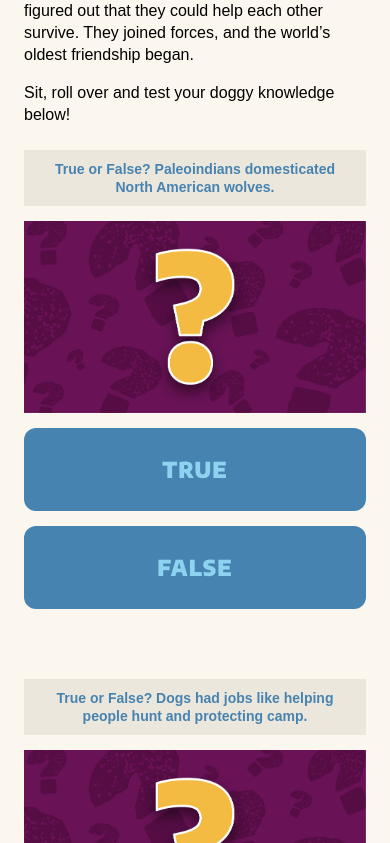
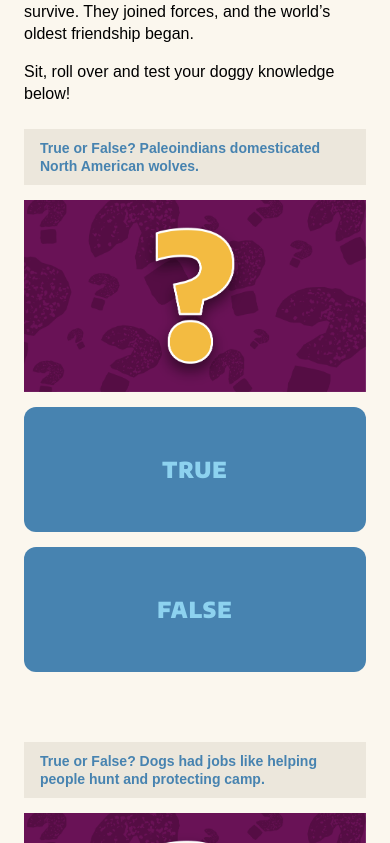
Before and after one commit to scottdickerson/paleoindian-site, a Next.js app: page /stories/daily-life in a window 390 px wide. Shown: the part 4201-5044 px from the top of the page. Built offline with nearby package versions, Linux system fonts and the light colour scheme; a web font is replaced by a local one.

Commit message:
quiz(fix): make responsive on tablet

```diff
--- a/src/styles/Cards.module.scss
+++ b/src/styles/Cards.module.scss
@@ -1,5 +1,5 @@
 .container {
-    width: 70vw; // responsive
+    width: 90%; // responsive
     perspective: 1000px;
     display: flex;
     flex-flow: column;
--- a/src/styles/Question.module.scss
+++ b/src/styles/Question.module.scss
@@ -7,7 +7,7 @@
     grid-row-gap: 15px;
 }
 
-@container (min-width: 768px) {
+@container (min-width: 648px) {
     // if we have room then we can use grid
     .parent {
         display: grid;
@@ -18,7 +18,9 @@
 }
 
 .question {
-    text-align: center;
+    display: flex;
+    justify-content: center;
+    align-items: center;
     font-size: 25px;
     line-height: 39px;
     font-weight: $font_extrabold;
@@ -45,7 +47,7 @@
     cursor: pointer;
     padding: 1rem;
     min-height: 125px;
-    @media screen and (max-width: 768px) {
+    @media screen and (min-width: $mobile-breakpoint) {
         min-height: 83px;
     }
 }
@@ -101,6 +103,10 @@
         font-size: 22px;
         line-height: 21px;
     }
+    @media screen and (min-width: $mobile-breakpoint) and (max-width: $desktop-breakpoint) {
+        font-size: 30px;
+        line-height: 38px;
+    }
 }
 .choiceClicked {
     background-color: #8dd2ef;
--- a/src/styles/StoryPage.module.scss
+++ b/src/styles/StoryPage.module.scss
@@ -12,5 +12,5 @@
     @media screen and (min-width: $desktop-breakpoint) and (min-height: $toc_height) {
         margin-right: $toc_width; // only save space if the toc is visible
     }
-    max-width: 1200px;
+    max-width: $page_max_width;
 }
```
